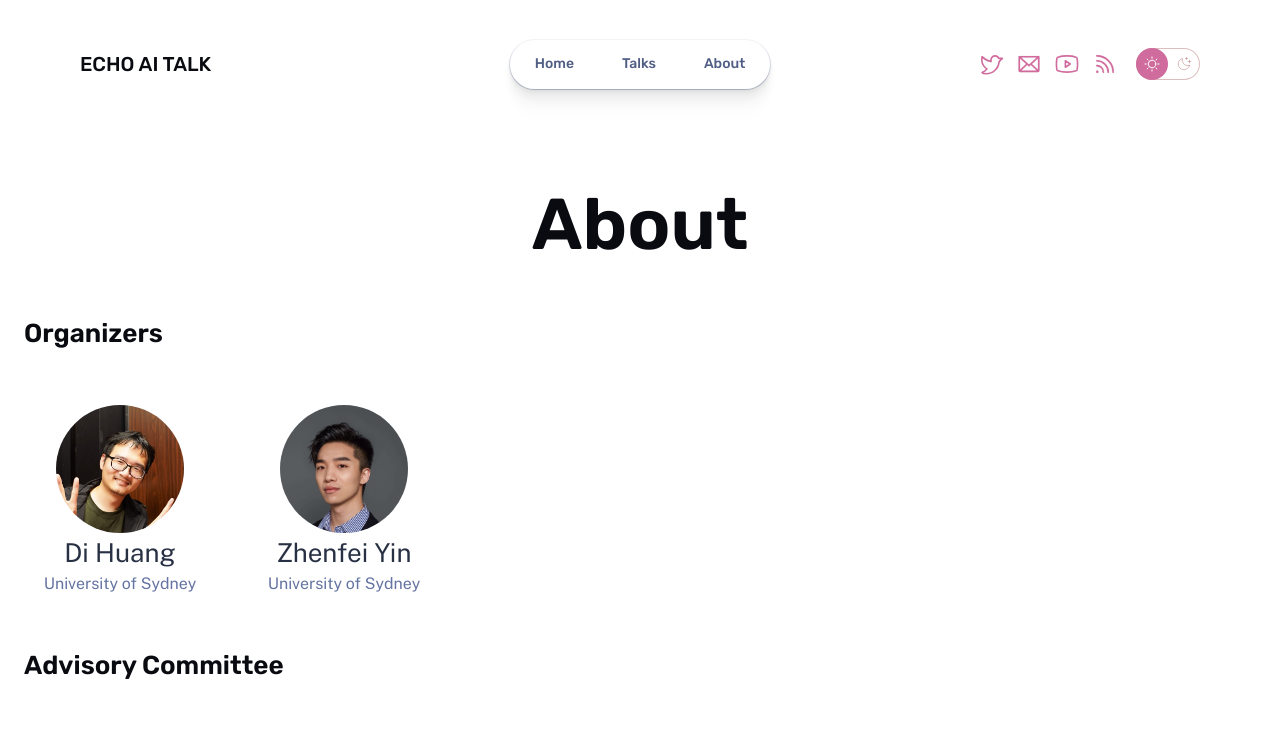
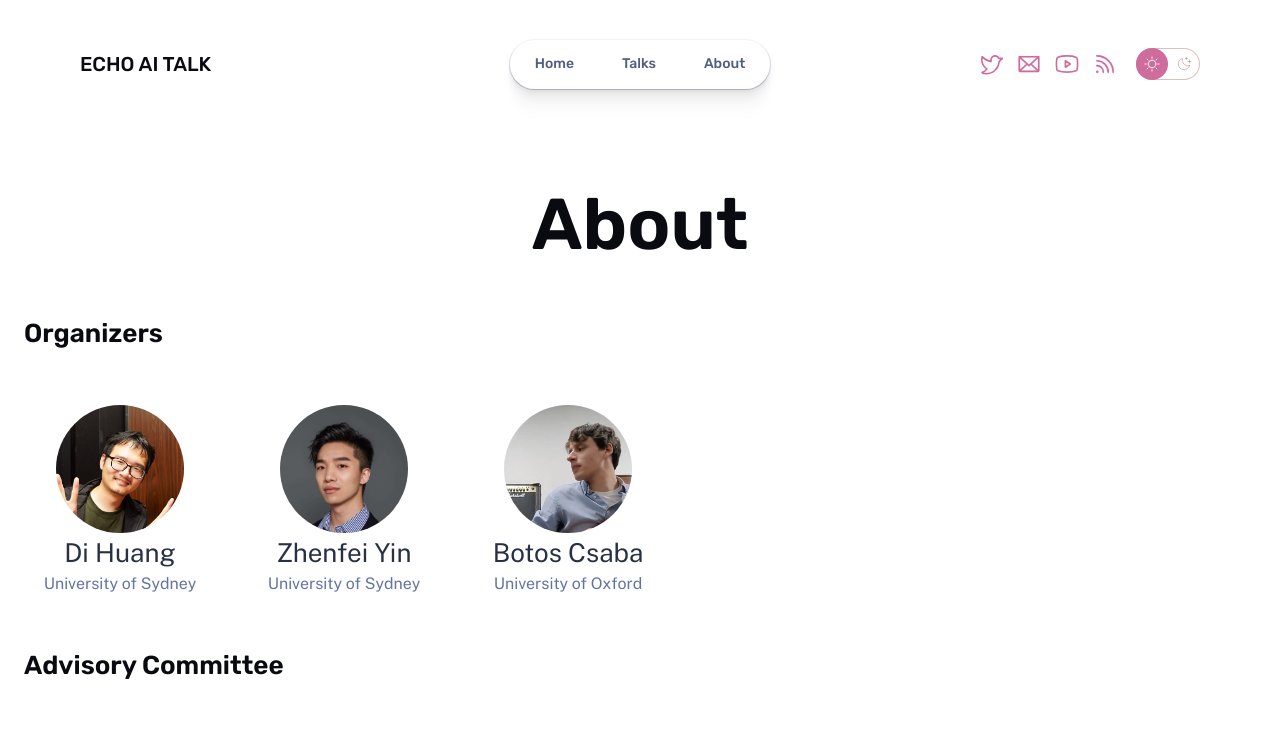
Before and after one commit to echoaitalk/echo-ai-talk, an Astro site: page /about in a window 1280 px wide. Shown: the top 733 px of the page. Built offline with nearby package versions, Linux system fonts and the light colour scheme; Astro itself is replaced by a stand-in of ours.

Commit message:
新增了一个organizer

```diff
--- a/src/pages/about.astro
+++ b/src/pages/about.astro
@@ -26,6 +26,12 @@ import Portfolio from '../components/Portfolio.astro';
           imgSrc="/assets/Organizer02.jpg"
           personPageLink="https://scholar.google.com.hk/citations?user=ngPR1dIAAAAJ&hl=zh-CN"
         />
+        <Portfolio
+          name="Botos Csaba"
+          organization="University of Oxford"
+          imgSrc="/assets/Organizer03.jpg"
+          personPageLink="https://scholar.google.com/citations?user=n68BdMgAAAAJ&hl=en"
+          />
       </div>
       <Hero title="Advisory Committee" align="start" titleSize="small" /><div
         class="container"
```
Also changed, not shown: public/assets/Organizer03.jpg (added).
